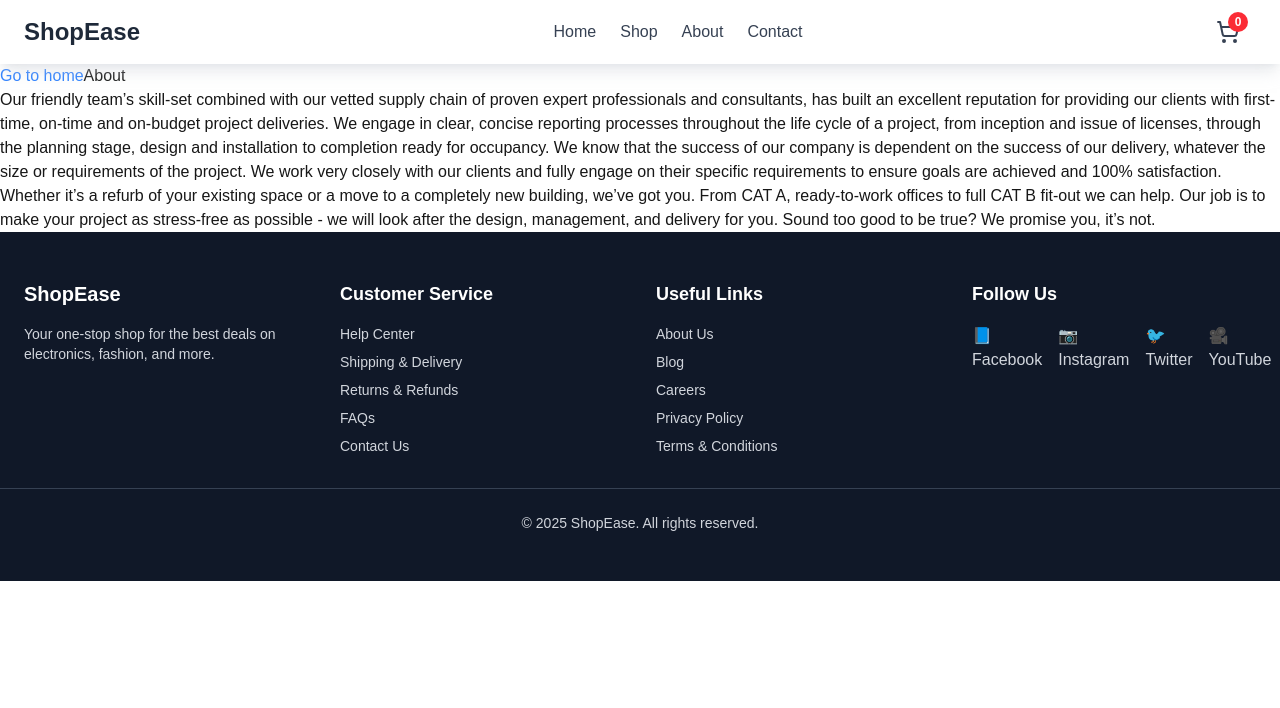
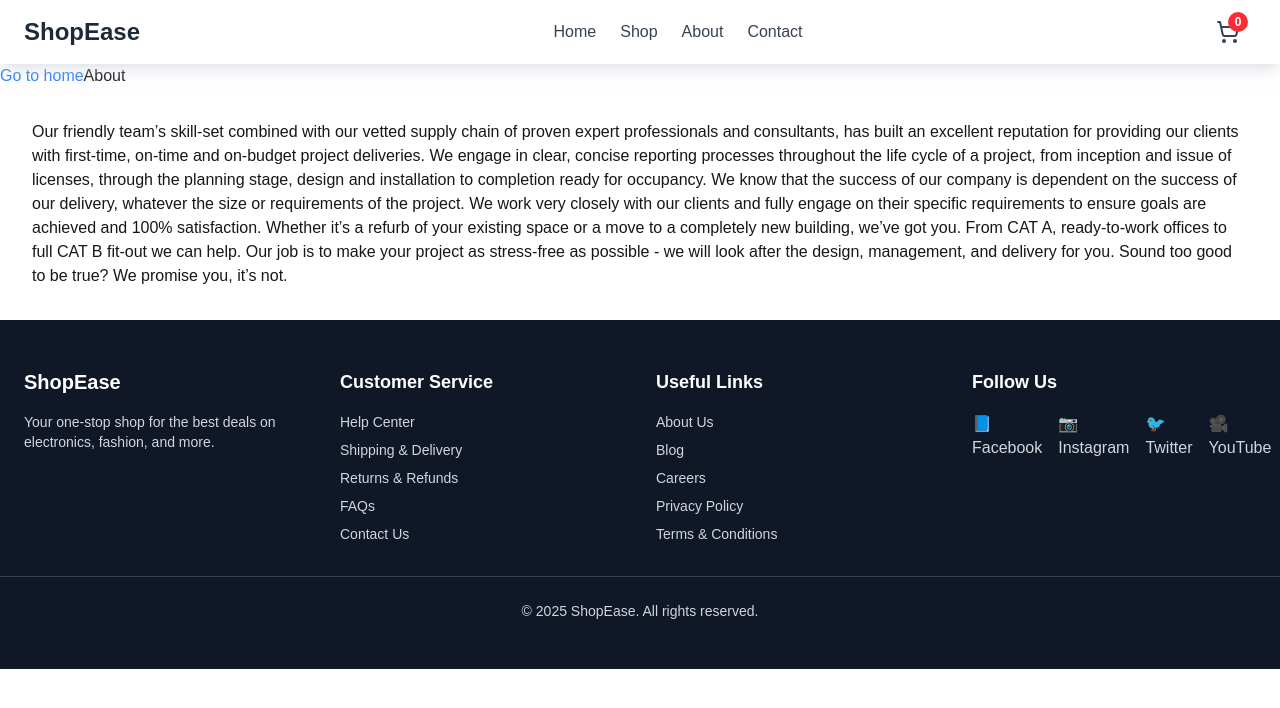
Before and after one commit to fcogboji/fcogboji1, a Next.js app: page /about in a window 1280 px wide. Shown: the top 708 px of the page. Built offline with nearby package versions, Linux system fonts and the light colour scheme.

Commit message:
Update page.tsx
m-8

```diff
--- a/src/app/about/page.tsx
+++ b/src/app/about/page.tsx
@@ -5,7 +5,7 @@ export default function About() {
     <div>
         <Link className="text-blue-500" href="/">Go to home</Link>
                 About
-                <p>Our friendly team’s skill-set combined with our vetted supply chain of proven expert professionals and consultants, has built an excellent reputation for providing our clients with first-time, on-time and on-budget project deliveries.
+                <p className="m-8">Our friendly team’s skill-set combined with our vetted supply chain of proven expert professionals and consultants, has built an excellent reputation for providing our clients with first-time, on-time and on-budget project deliveries.
 
                 We engage in clear, concise reporting processes throughout the life cycle of a project, from inception and issue of licenses, through the planning stage, design and installation to completion ready for occupancy.
 
```
